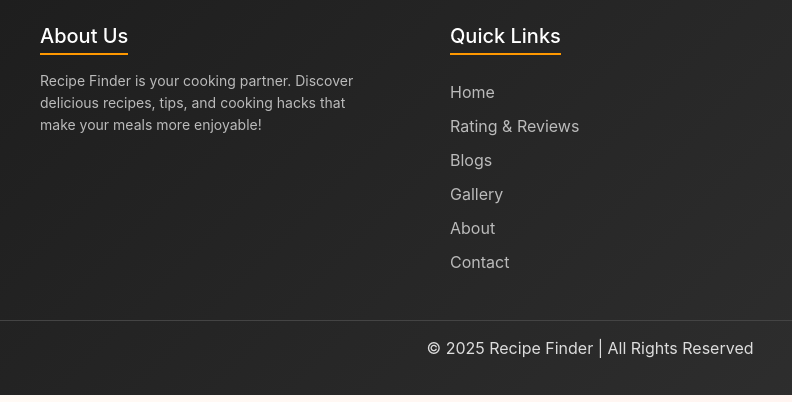
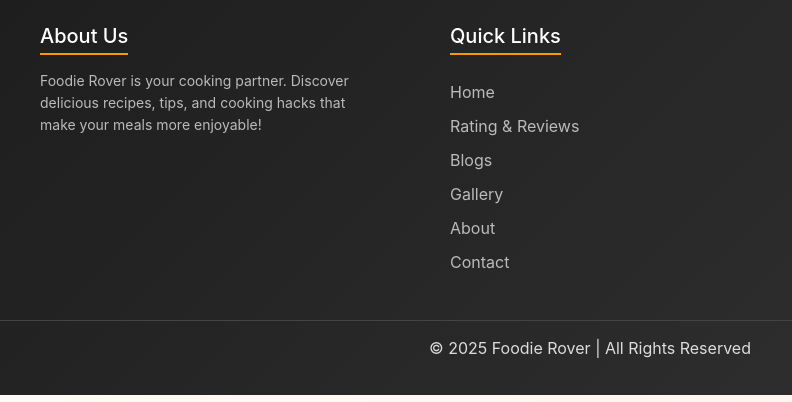
Before and after one commit to shanicodes-star/Foodie_Rover_Recipe_Finder, a plain HTML site: page reviews.html in a window 1280 px wide. Shown: the part 1126-1528 px from the top of the page, 50-842 px from the left. Drawn offline with nearby package versions, Linux system fonts and the light colour scheme.

Commit message:
Update reviews.html

```diff
--- a/reviews.html
+++ b/reviews.html
@@ -221,7 +221,7 @@
 
         <!--  Login Form -->
         <div class="form login-form">
-          <h2>Recipes Finder</h2>
+          <h2>Foodie Rover</h2>
           <h3>Login</h3>
           <input type="email" placeholder="Email" id="loginEmail" required />
           <input type="password" placeholder="Password" id="loginPassword" required />
@@ -232,7 +232,7 @@
 
         <!--  Signup Form -->
         <div class="form signup-form">
-          <h2>Recipes Finder</h2>
+          <h2>Foodie Rover</h2>
           <h3>Sign Up</h3>
           <input type="text" placeholder="Full Name" required />
           <input type="email" placeholder="Email" required />
@@ -265,7 +265,7 @@
       <div class="footer-container">
         <div class="footer-col">
           <h3>About Us</h3>
-          <p>Recipe Finder is your cooking partner. Discover delicious recipes, tips, and cooking hacks that make your
+          <p>Foodie Rover is your cooking partner. Discover delicious recipes, tips, and cooking hacks that make your
             meals more enjoyable!</p>
         </div>
 
@@ -296,7 +296,7 @@
 
 
       <div class="footer-bottom">
-        © 2025 Recipe Finder | All Rights Reserved
+        © 2025 Foodie Rover | All Rights Reserved
       </div>
     </footer>
   </div>
@@ -490,4 +490,5 @@
 
 </body>
 
+
 </html>
```
